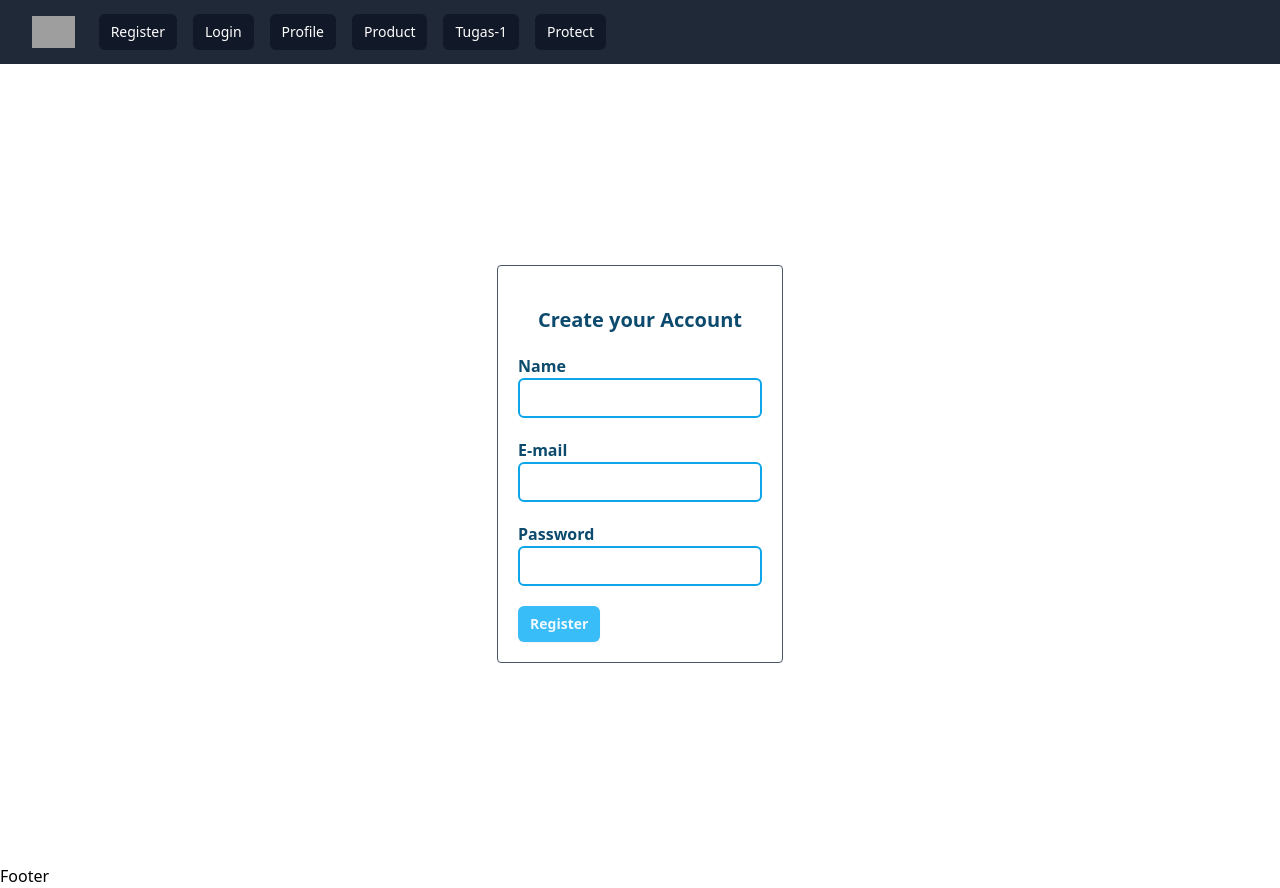
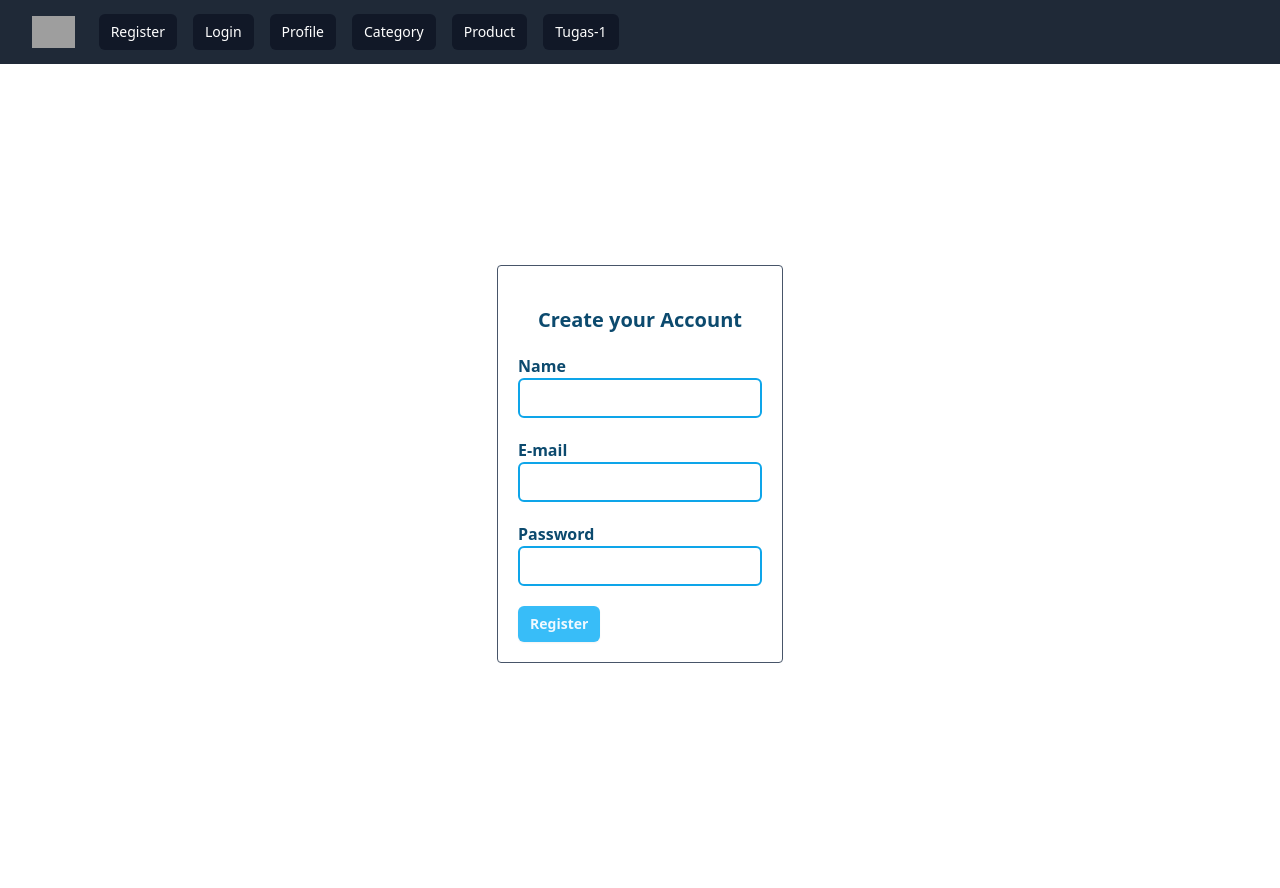
Before and after one commit to revou-fsse-3/module-4-desyasarbini, a React (Create React App) app: page / in a window 1280 px wide. After the commit the page ends 864 px from the top, so only its background shows below. Built offline with nearby package versions, Linux system fonts and the light colour scheme; no server answers; grey boxes are pictures that could not be loaded.

Commit message:
fix category

```diff
--- a/src/App.tsx
+++ b/src/App.tsx
@@ -3,8 +3,8 @@ import {
   LoginContainer,
   ProfileContainer,
   DaftarContainer,
-  ProtectContainer,
-  ProductContainer } from './containers'
+  ProductContainer,
+  CategoryContainer} from './containers'
 import './App.css';
 import { createBrowserRouter, RouterProvider } from 'react-router-dom';
 import PublicLayout from './layout/PublicLayout'
@@ -48,8 +48,8 @@ const App = () => {
       element: <ProtectLayout/>,
       children: [
         {
-          path: '/protect',
-          element: <ProtectContainer/>
+          path: '/protect-category',
+          element: <CategoryContainer/>
         }
       ]
     }
--- a/src/components/Navbar/index.tsx
+++ b/src/components/Navbar/index.tsx
@@ -29,9 +29,9 @@ const Navbar = () => {
                             <button onClick={() => navigate('/')} className="bg-gray-900 text-white rounded-md px-3 py-2 text-sm font-medium" aria-current="page">Register</button>
                             <button onClick={() => navigate('/login')} className="bg-gray-900 text-white rounded-md px-3 py-2 text-sm font-medium" aria-current="page">Login</button>
                             <button onClick={() => navigate('/profile')} className="bg-gray-900 text-white rounded-md px-3 py-2 text-sm font-medium" aria-current="page">Profile</button>
+                            <button onClick={() => navigate('/protect-category')} className="bg-gray-900 text-white rounded-md px-3 py-2 text-sm font-medium" aria-current="page">Category</button>
                             <button onClick={() => navigate('/product')} className="bg-gray-900 text-white rounded-md px-3 py-2 text-sm font-medium" aria-current="page">Product</button>
                             <button onClick={() => navigate('/daftar')} className="bg-gray-900 text-white rounded-md px-3 py-2 text-sm font-medium" aria-current="page">Tugas-1</button>
-                            <button onClick={() => navigate('/protect')} className="bg-gray-900 text-white rounded-md px-3 py-2 text-sm font-medium" aria-current="page">Protect</button>
                         </div>
                         </div>
                     </div>
--- a/src/containers/ProtectContainer/index.tsx
+++ b/src/containers/CategoryContainer/index.tsx
@@ -1,10 +1,10 @@
 import { useParams } from 'react-router-dom'
 
-const ProtectContainer = () => {
+const CategoryContainer = () => {
     return (
         <div>
             Halaman ini terproteksi
         </div>
     )
 }
-export default ProtectContainer
+export default CategoryContainer
--- a/src/containers/index.ts
+++ b/src/containers/index.ts
@@ -3,5 +3,5 @@ export { default as RegisterContainer } from './RegisterContainer'
 export { default as LoginContainer } from './LoginContainer'
 export { default as ProfileContainer } from './ProfileContainer'
 export { default as DaftarContainer } from './DaftarContainer'
-export { default as ProtectContainer } from './ProtectContainer'
+export { default as CategoryContainer } from './CategoryContainer'
 export { default as ProductContainer } from './ProductContainer'
--- a/src/layout/ProtectLayout.tsx
+++ b/src/layout/ProtectLayout.tsx
@@ -10,7 +10,6 @@ const ProtectLayout = () => {
             <div>
                 <Navbar/>
                 <Outlet/>
-                <div>Footer</div>
             </div>
         )
     }
--- a/src/layout/PublicLayout.tsx
+++ b/src/layout/PublicLayout.tsx
@@ -6,7 +6,6 @@ const PublicLayout = () => {
         <div>
             <Navbar/>
             <Outlet/>
-            <div>Footer</div>
         </div>
     )
 }
```
